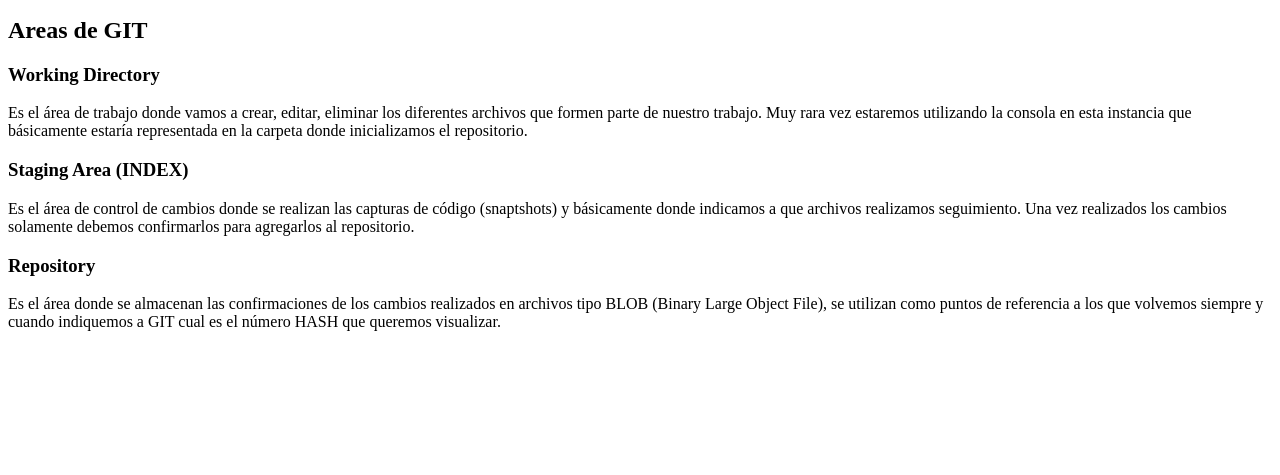
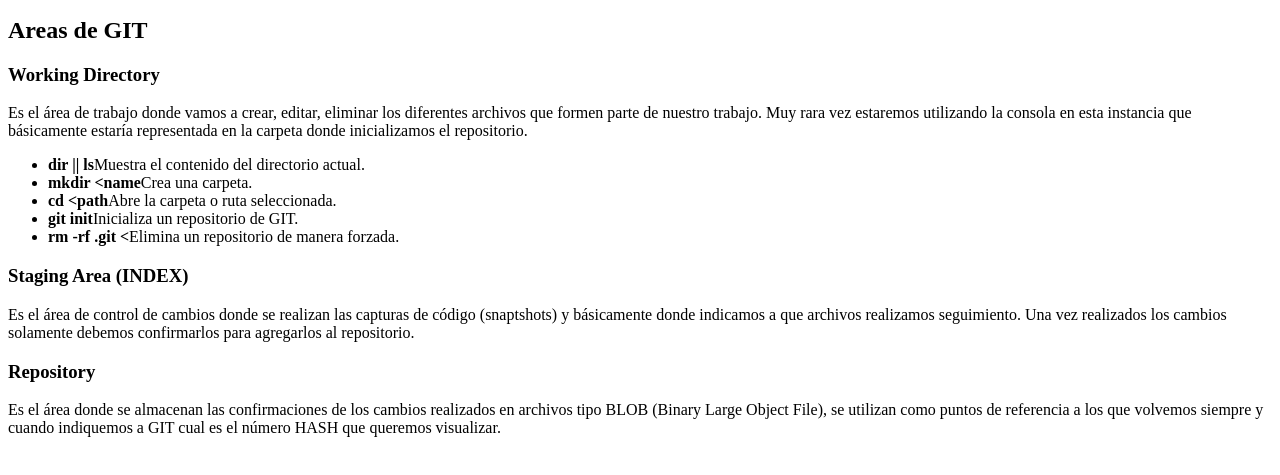
Before and after one commit to alejandrorol/Curso_Git, a plain HTML site: page index.html in a window 1280 px wide. Shown: the part 101-576 px from the top of the page. Drawn offline with Linux system fonts and the light colour scheme.

Commit message:
Comandos GIT: Working Directory

```diff
--- a/index.html
+++ b/index.html
@@ -22,6 +22,13 @@
             <p>
                 Es el área de trabajo donde vamos a crear, editar, eliminar los diferentes archivos que formen parte de nuestro trabajo. Muy rara vez estaremos utilizando la consola en esta instancia que básicamente estaría representada en la carpeta donde inicializamos el repositorio.
             </p>
+            <ul class="commands">
+                <li><strong>dir || ls</strong>Muestra el contenido del directorio actual.</li>
+                <li><strong>mkdir &lt;name</strong>Crea una carpeta.</li>
+                <li><strong>cd &lt;path</strong>Abre la carpeta o ruta seleccionada.</li>
+                <li><strong>git init</strong>Inicializa un repositorio de GIT.</li>
+                <li><strong>rm -rf .git &lt;</strong>Elimina un repositorio de manera forzada.</li>
+            </ul>
         </article>
         <article>
             <h3>Staging Area (INDEX)</h3>
```
